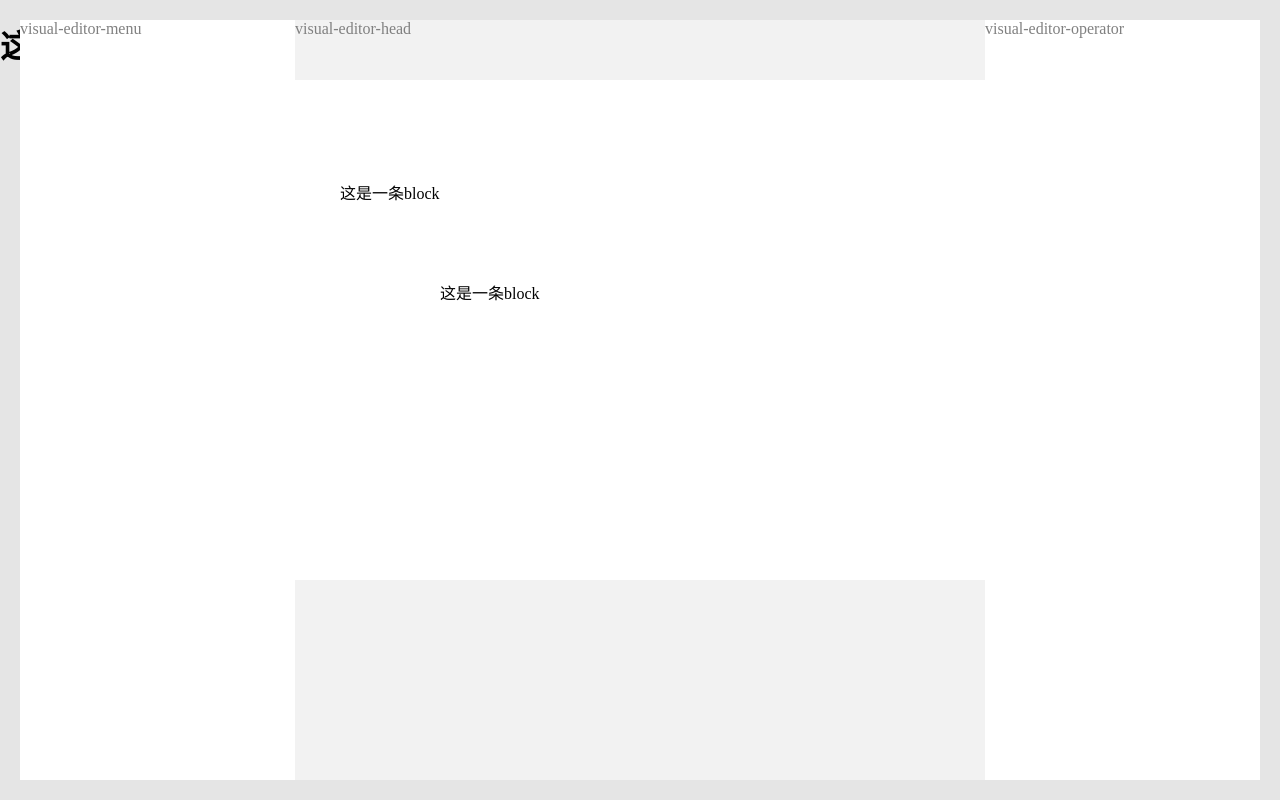
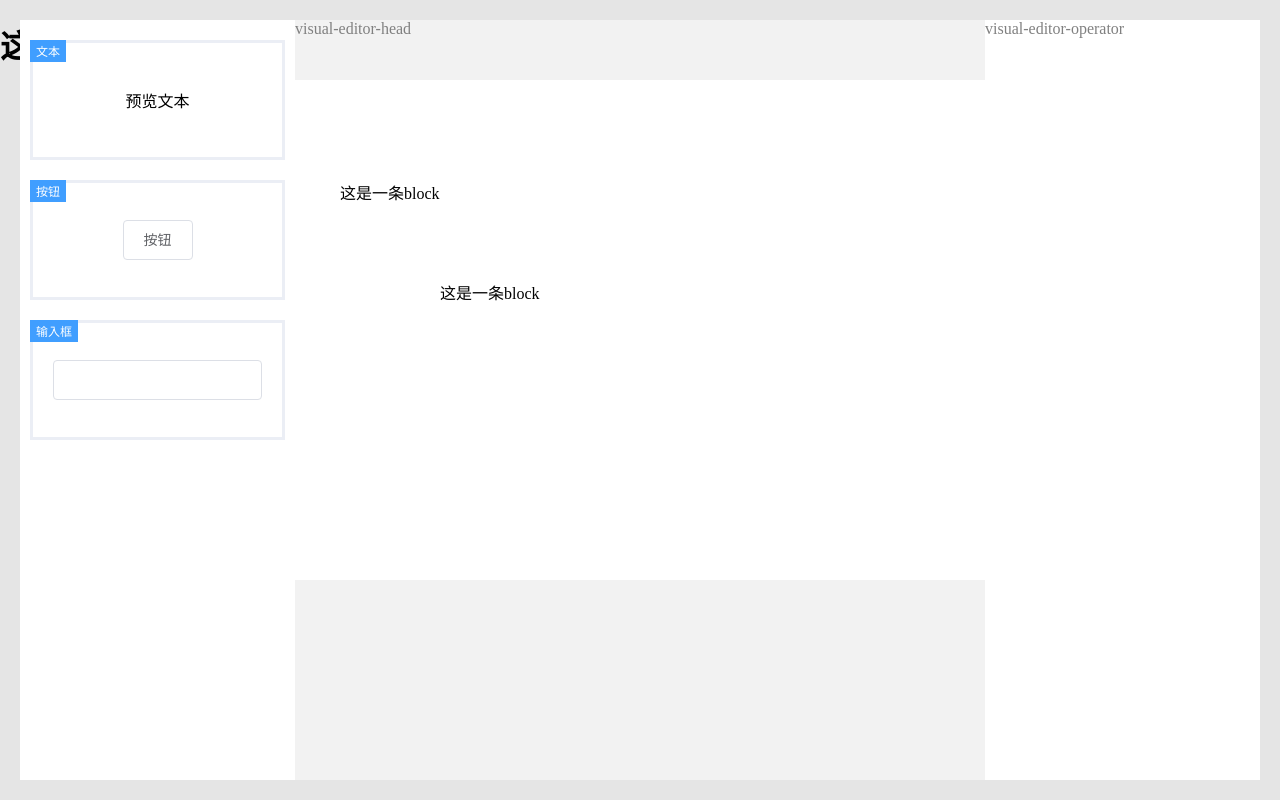
Before and after one commit to w-danboard/danboard-visual-editor, a Vue app: page / in a window 1280 px wide. Built offline with nearby package versions, Linux system fonts and the light colour scheme.

Commit message:
feat: 左侧列表渲染

```diff
--- a/package.json
+++ b/package.json
@@ -20,6 +20,7 @@
     "@vue/cli-service": "~4.5.0",
     "@vue/compiler-sfc": "^3.0.0",
     "@vue/eslint-config-typescript": "^5.0.2",
+    "element-plus": "^1.0.2-beta.28",
     "eslint": "^6.7.2",
     "eslint-plugin-vue": "^7.0.0-0",
     "sass": "^1.26.5",
--- a/src/App.vue
+++ b/src/App.vue
@@ -1,13 +1,14 @@
 <template>
   <div class="app">
     <h1>这个是页面内容</h1>
-    <visual-editor v-model="jsonData"/>
+    <visual-editor v-model="jsonData" :config="visualConfig"/>
   </div>
 </template>
 
 <script lang="ts">
 import { defineComponent } from 'vue';
 import { VisualEditor } from '@/packages/visual-editor';
+import { visualConfig } from '@/visual.config';
 
 
 export default defineComponent({
@@ -17,6 +18,7 @@
   },
   data () {
     return {
+      visualConfig,
       jsonData: {
         container: {
           height: 500,
--- a/src/main.ts
+++ b/src/main.ts
@@ -1,4 +1,8 @@
 import { createApp } from 'vue'
 import App from './App.vue'
+import ElementPlus from 'element-plus'
+import 'element-plus/lib/theme-chalk/index.css'
 
-createApp(App).mount('#app')
+const app = createApp(App)
+app.use(ElementPlus)
+app.mount('#app')
--- a/src/packages/visual-editor.scss
+++ b/src/packages/visual-editor.scss
@@ -37,6 +37,47 @@
     left: 0;
     bottom: 0;
     background-color: white;
+    z-index: 9;
+
+    & > .visual-editor-menu-item {
+      position: relative;
+      width: calc(100% - 20px);
+      margin-left: 10px;
+      border: solid 3px $ibl;
+      margin-top: 20px;
+      min-height: 120px;
+      display: flex;
+      align-items: center;
+      justify-content: center;
+      padding: 10px 20px;
+      box-sizing: border-box;
+
+      &::after {
+        position: absolute;
+        top: 0;
+        left: 0;
+        right: 0;
+        bottom: 0;
+        content: '';
+        z-index: 2;
+      }
+
+      &:hover {
+        border-color: $primary;
+        cursor: move;
+      }
+
+      & > .visual-editor-menu-item-label {
+        position: absolute;
+        top: -3px;
+        left: -3px;
+        background-color: $primary;
+        color: white;
+        padding: 2px 6px;
+        font-size: 12px;
+        z-index: 9;
+      }
+    }
   }
 
   & > .visual-editor-head {
--- a/src/packages/visual-editor.tsx
+++ b/src/packages/visual-editor.tsx
@@ -1,9 +1,10 @@
 // 使用 defineCompoennt可以有更好的类型提示，当然不用是可以的
 import { computed, defineComponent, PropType } from 'vue'
 import './visual-editor.scss'
-import { VisualEditorModelValue } from '@/packages/visual-editor.utils'
+import { VisualEditorModelValue, VisualEditorConfig } from '@/packages/visual-editor.utils'
 import { useModel } from '@/packages/utils/useModel'
 import { VisualEditorBlock } from './visual-editor-block'
+import component from '*.vue'
 
 export const VisualEditor = defineComponent({
   components: {
@@ -12,6 +13,10 @@
   props: {
     modelValue: {
       type: Object as PropType<VisualEditorModelValue>,
+      required: true
+    },
+    config: {
+      type: Object as PropType<VisualEditorConfig>,
       required: true
     }
   },
@@ -32,7 +37,10 @@
     return () => (
       <div class="visual-editor">
         <div class="visual-editor-menu">
-          visual-editor-menu
+          {props.config.componentList.map(component => <div class="visual-editor-menu-item">
+            <span class="visual-editor-menu-item-label">{component.label}</span>
+            {component.preview()}
+          </div>)}
         </div>
         <div class="visual-editor-head">
           visual-editor-head
--- a/src/packages/visual-editor.utils.ts
+++ b/src/packages/visual-editor.utils.ts
@@ -10,3 +10,34 @@
   },
   blocks: VisualEditorBlockData[]
 }
+
+export interface VisualEditorComponent {
+  key: string,
+  label: string,
+  preview: () => JSX.Element,
+  render: () => JSX.Element
+}
+
+export function createVisualEditorConfig () {
+
+  const componentList: VisualEditorComponent[] = []
+  /**
+   * 关于Record: https://blog.csdn.net/weixin_38080573/article/details/92838045
+   *  Record是TypeScript的一个高级类型
+   *  他会将一个类型的所有属性值都映射到另一个类型上并创造一个新的类型
+   */
+  const componentMap: Record<string, VisualEditorComponent> = {}
+
+  return {
+    componentList,
+    componentMap,
+    // 每次调用此函数，就注册一个组件
+    registry: (key: string, component: Omit<VisualEditorComponent, 'key'>) => { // Omit删除 Exclude排除
+      let comp = { key, ...component }
+      componentList.push(comp)
+      componentMap[key] = comp
+    }
+  }
+}
+
+export type VisualEditorConfig = ReturnType<typeof createVisualEditorConfig>
--- /dev/null
+++ b/src/visual.config.tsx
@@ -0,0 +1,22 @@
+import { createVisualEditorConfig } from '@/packages/visual-editor.utils'
+import { ElButton, ElInput }  from 'element-plus'
+
+export const visualConfig = createVisualEditorConfig()
+
+visualConfig.registry('text', {
+  label: '文本',
+  preview: () => '预览文本',
+  render: () => '渲染文本'
+})
+
+visualConfig.registry('button', {
+  label: '按钮',
+  preview: () => <ElButton>按钮</ElButton>,
+  render: () => <ElButton>渲染按钮</ElButton>
+})
+
+visualConfig.registry('input', {
+  label: '输入框',
+  preview: () => <ElInput/>,
+  render: () => <ElInput/>
+})
```
Also changed, not shown: 1 other file (tests, documents, lock files or other folders).
